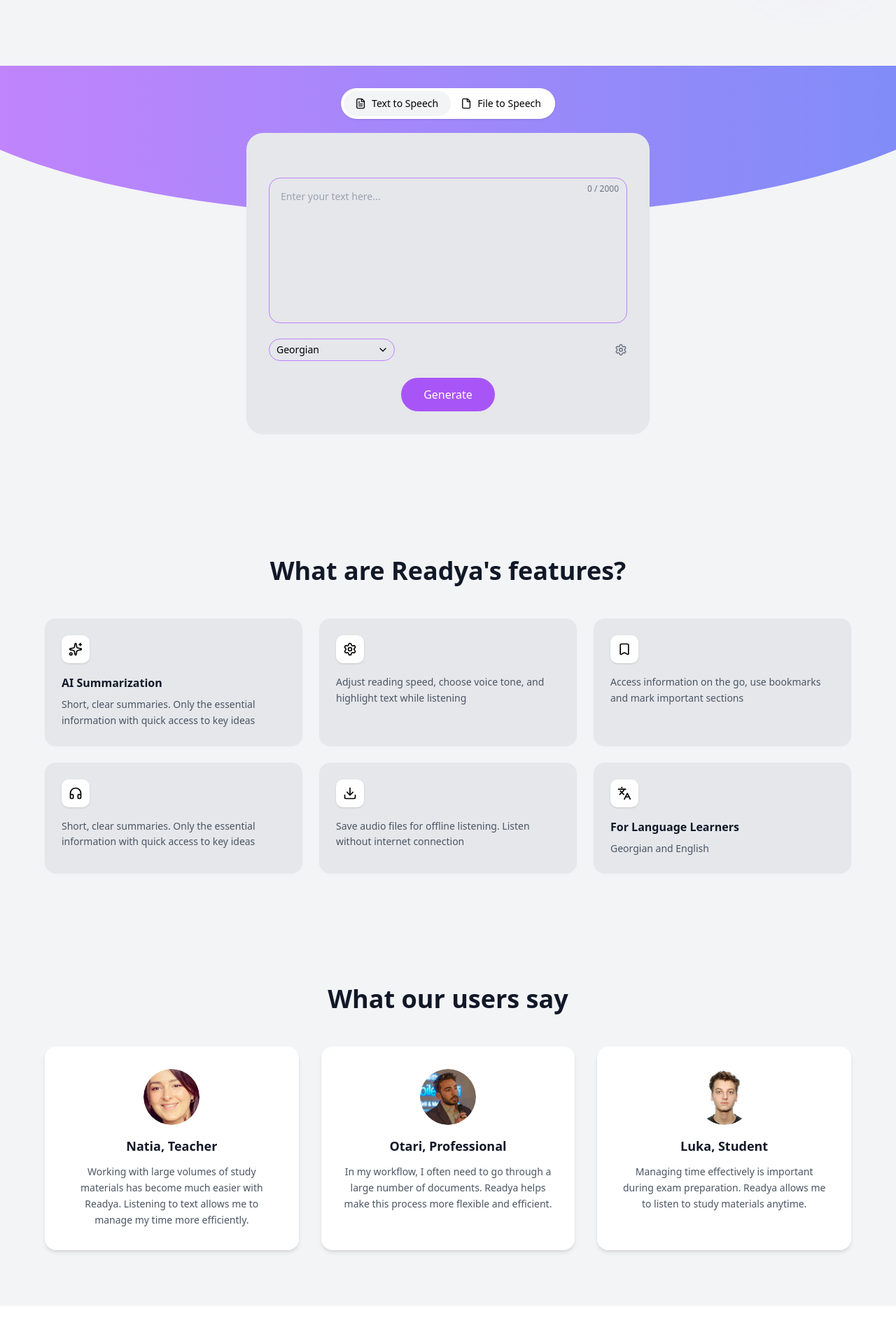
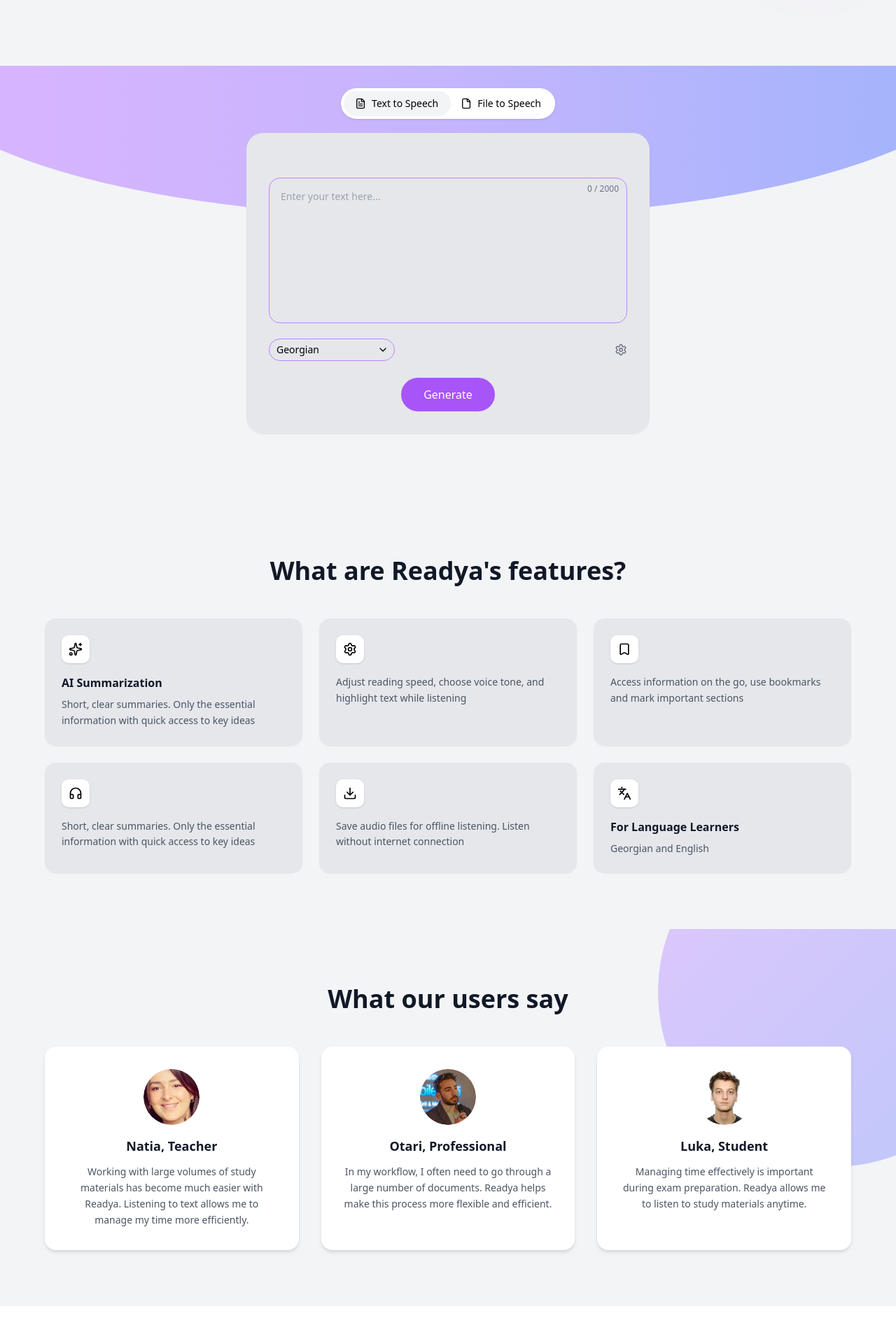
Before and after one commit to gaga-chituashvili/readya-autoreader, a React (Vite) app: page / in a window 1280 px wide. Shown: the part 306-2200 px from the top of the page at 70% size. Built offline with nearby package versions, Linux system fonts and the light colour scheme.

Commit message:
feat: add SVG curve divider and gradient decorative circle

```diff
--- a/src/component/Testimonials.tsx
+++ b/src/component/Testimonials.tsx
@@ -5,16 +5,17 @@
   const { t } = useTranslation("home");
 
   return (
-    <section className="py-20 px-6 bg-gray-100 dark:bg-black">
-      <h2 className="text-center text-2xl md:text-4xl font-bold mb-12 text-gray-900 dark:text-white">
+    <section className="relative overflow-hidden py-20 px-6 bg-gray-100 dark:bg-black">
+      <div className="pointer-events-none absolute -top-40 -right-40 w-[500px] h-[500px] rounded-full bg-gradient-to-br from-purple-300 to-indigo-300 opacity-70" />
+      <h2 className="relative text-center text-2xl md:text-4xl font-bold mb-12 text-gray-900 dark:text-white">
         {t("testimonial_title")}
       </h2>
 
-      <div className="grid md:grid-cols-3 gap-8 max-w-6xl mx-auto">
+      <div className="relative grid md:grid-cols-3 gap-8 max-w-6xl mx-auto">
         {testimonials.map((item, index) => (
           <article
             key={index}
-            className="bg-white dark:bg-zinc-900 rounded-2xl p-8 text-center shadow-md"
+            className="bg-white dark:bg-zinc-900 rounded-2xl p-8 text-center shadow-md hover:shadow-xl transition"
           >
             <img
               src={item.image}
--- a/src/component/TextToAudio.tsx
+++ b/src/component/TextToAudio.tsx
@@ -22,24 +22,6 @@
   return (
     <section className="relative w-full py-24 flex justify-center bg-gray-100 dark:bg-black overflow-hidden">
       <svg
-        className="absolute top-0 left-0 w-full h-[200px]"
-        viewBox="0 0 1440 200"
-        preserveAspectRatio="none"
-      >
-        <path
-          d="M0,80 C400,20 1040,20 1440,80 L1440,0 L0,0 Z"
-          fill="url(#topGradient)"
-          fillOpacity="0.4"
-        />
-        <defs>
-          <linearGradient id="topGradient" x1="0" x2="1">
-            <stop offset="0%" stopColor="#f3e8ff" />
-            <stop offset="100%" stopColor="#e0e7ff" />
-          </linearGradient>
-        </defs>
-      </svg>
-
-      <svg
         className="absolute top-0 left-0 w-full h-[250px]"
         viewBox="0 0 1440 250"
         preserveAspectRatio="none"
@@ -49,9 +31,10 @@
           fill="url(#bottomGradient)"
         />
         <defs>
-          <linearGradient id="bottomGradient" x1="0" x2="1">
-            <stop offset="0%" stopColor="#c084fc" />
-            <stop offset="100%" stopColor="#818cf8" />
+          <linearGradient id="bottomGradient" x1="0" x2="1" y1="0" y2="0">
+            <stop offset="0%" stopColor="#d8b4fe" />
+            <stop offset="50%" stopColor="#c4b5fd" />
+            <stop offset="100%" stopColor="#a5b4fc" />
           </linearGradient>
         </defs>
       </svg>
```
